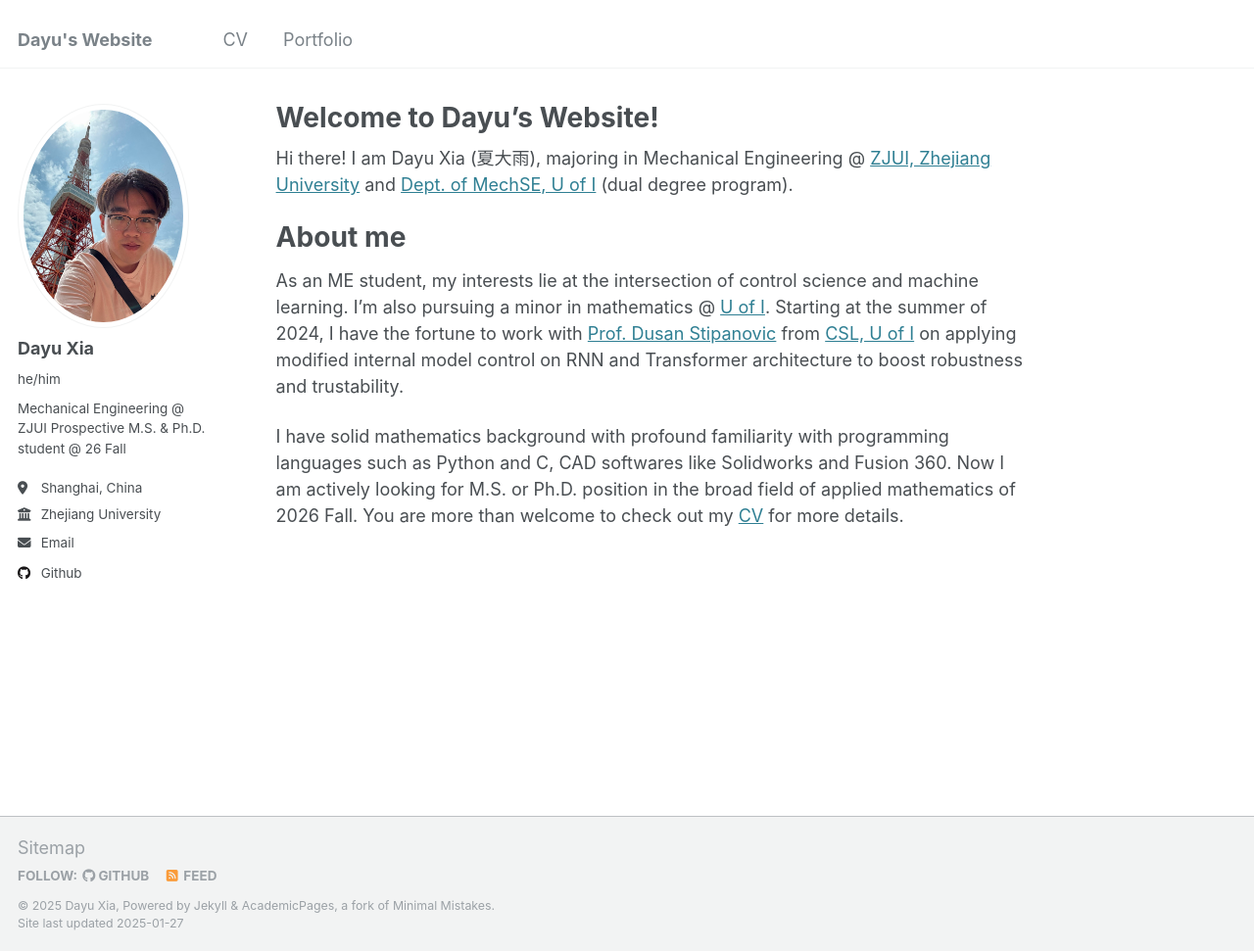
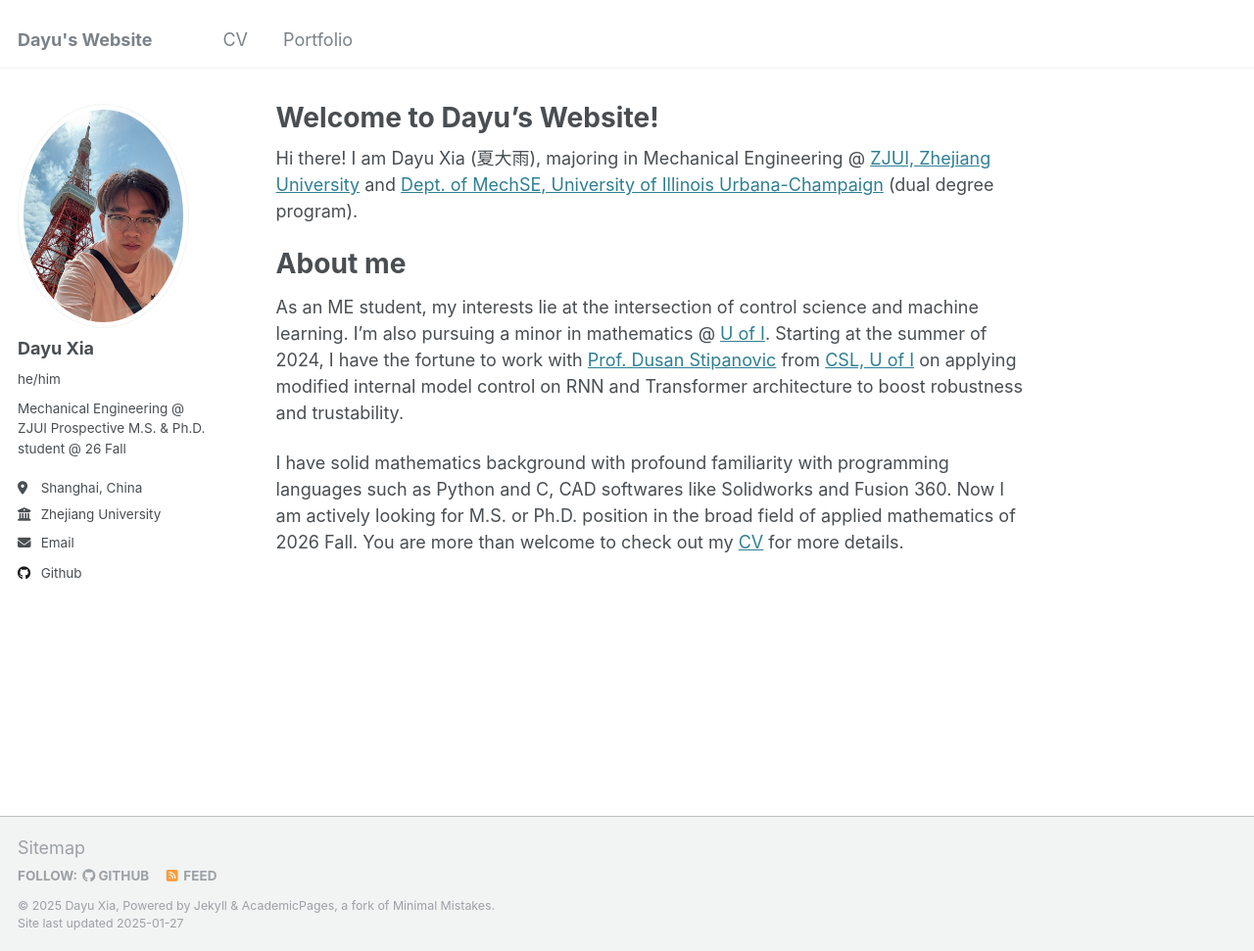
Before and after one commit to dyxia1241/dyxia1241.github.io, a Jekyll site: the page built from _pages/about.md, in a window 1280 px wide and 971 px high. Shown: the whole window at 98% size. Built offline with Jekyll 4.4.1, drawn with Linux system fonts in a browser that asks for light colours.

Commit message:
Update about.md

```diff
--- a/_pages/about.md
+++ b/_pages/about.md
@@ -7,7 +7,7 @@
   - /about.html
 ---
 
-Hi there! I am Dayu Xia (夏大雨), majoring in Mechanical Engineering @ [ZJUI, Zhejiang University](https://zjui.intl.zju.edu.cn/en) and [Dept. of MechSE, U of I](https://mechse.illinois.edu/) (dual degree program).
+Hi there! I am Dayu Xia (夏大雨), majoring in Mechanical Engineering @ [ZJUI, Zhejiang University](https://zjui.intl.zju.edu.cn/en) and [Dept. of MechSE, University of Illinois Urbana-Champaign](https://mechse.illinois.edu/) (dual degree program).
 
 About me
 ======
```
